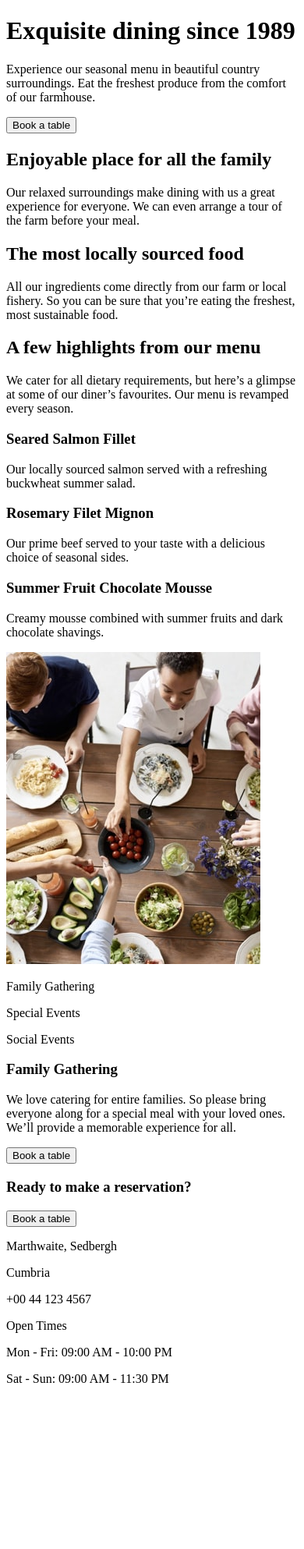
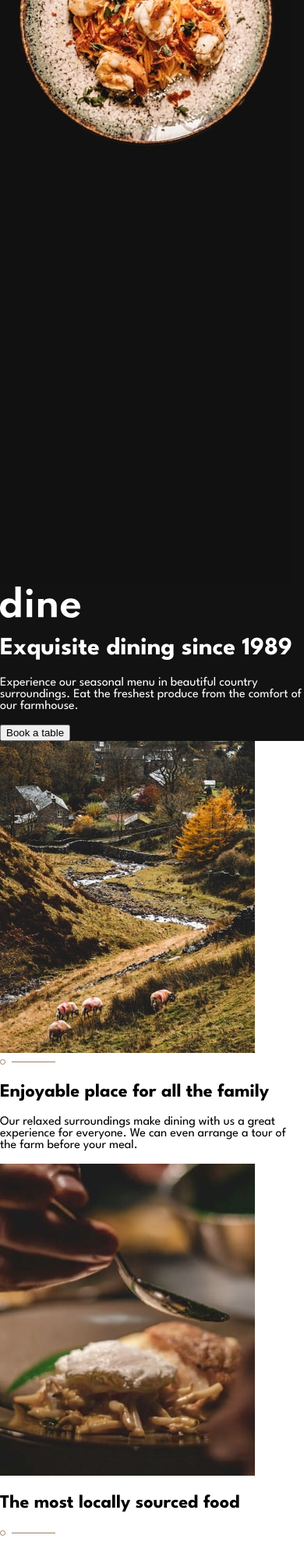
Before and after one commit to MauritzLM/dine-restaurant-website, a website built with webpack: page index.html in a window 390 px wide. Shown: the top 1986 px of the page at 78% size. Before the commit the page ends 1793 px from the top, so only its background shows below. Built offline with nearby package versions, Linux system fonts and the light colour scheme.

Commit message:
added images and fonts

```diff
--- a/index.html
+++ b/index.html
@@ -7,6 +7,10 @@
 
   <link rel="icon" type="image/png" sizes="32x32" href="./images/favicon-32x32.png">
   <link rel="stylesheet" href="src/style.css">
+  <link rel="preconnect" href="https://fonts.googleapis.com">
+  <link rel="preconnect" href="https://fonts.gstatic.com" crossorigin>
+  <link href="https://fonts.googleapis.com/css2?family=League+Spartan:wght@300;400;600;700&display=swap"
+    rel="stylesheet">
   <script defer src="dist/main.js"></script>
 
   <title>Frontend Mentor | Dine Website Challenge</title>
@@ -14,7 +18,13 @@
 
 <body>
   <header>
-    <picture></picture>
+    <picture>
+      <source media="(max-width: 700px)" srcset="./src/images/homepage/hero-bg-mobile.jpg">
+      <source media="(max-width: 1000px)" srcset="./src/images/homepage/hero-bg-tablet.jpg">
+      <img src="./src/images/homepage/hero-bg-desktop.jpg" alt="">
+    </picture>
+
+    <img src="./src/images/logo.svg" alt="">
     <h1>Exquisite dining since 1989</h1>
 
     <p>Experience our seasonal menu in beautiful country surroundings. Eat the freshest produce from
@@ -26,7 +36,16 @@
   <main>
     <div>
       <div>
-        <picture></picture>
+        <picture>
+          <source media="(max-width: 700px)" srcset="./src/images/homepage/enjoyable-place-mobile.jpg">
+          <source media="(max-width: 1000px)" srcset="./src/images/homepage/enjoyable-place-tablet.jpg">
+          <img src="./src/images/homepage/enjoyable-place-desktop.jpg" alt="">
+        </picture>
+
+        <div class="pattern-divide">
+          <img src="./src/images/patterns/pattern-divide.svg" alt="">
+        </div>
+
         <h2>Enjoyable place for all the family</h2>
 
         <p>Our relaxed surroundings make dining with us a great experience for everyone. We can even arrange
@@ -34,36 +53,64 @@
       </div>
 
       <div>
-        <picture></picture>
+        <picture>
+          <source media="(max-width: 700px)" srcset="./src/images/homepage/locally-sourced-mobile.jpg">
+          <source media="(max-width: 1000px)" srcset="./src/images/homepage/locally-sourced-tablet.jpg">
+          <img src="./src/images/homepage/locally-sourced-desktop.jpg" alt="">
+        </picture>
+
         <h2>The most locally sourced food</h2>
+
+        <div class="pattern-divide">
+          <img src="./src/images/patterns/pattern-divide.svg" alt="">
+        </div>
 
         <p>All our ingredients come directly from our farm or local fishery. So you can be sure that you’re
           eating the freshest, most sustainable food.</p>
       </div>
     </div>
 
+    <!-- Menu Highlights -->
     <section class="highlights">
+
+      <div class="pattern-divide">
+        <img src="./src/images/patterns/pattern-divide.svg" alt="">
+      </div>
+
       <h2>A few highlights from our menu</h2>
 
       <p>We cater for all dietary requirements, but here’s a glimpse at some of our diner’s favourites.
         Our menu is revamped every season.</p>
 
       <div>
+        <picture>
+          <source media="(max-width: 700px)" srcset="./src/images/homepage/salmon-mobile.jpg">
+          <img src="./src/images/homepage/salmon-desktop-tablet.jpg" alt="">
+        </picture>
         <h3>Seared Salmon Fillet</h3>
         <p>Our locally sourced salmon served with a refreshing buckwheat summer salad.</p>
       </div>
 
       <div>
+        <picture>
+          <source media="(max-width: 700px)" srcset="./src/images/homepage/beef-mobile.jpg">
+          <img src="./src/images/homepage/beef-desktop-tablet.jpg" alt="">
+        </picture>
         <h3>Rosemary Filet Mignon</h3>
         <p>Our prime beef served to your taste with a delicious choice of seasonal sides.</p>
       </div>
 
       <div>
+        <picture>
+          <source media="(max-width: 700px)" srcset="./src/images/homepage/chocolate-mobile.jpg">
+          <img src="./src/images/homepage/chocolate-desktop-tablet.jpg" alt="">
+        </picture>
         <h3>Summer Fruit Chocolate Mousse</h3>
         <p>Creamy mousse combined with summer fruits and dark chocolate shavings.</p>
       </div>
     </section>
 
+    <!-- Events select -->
     <div class="events">
       <picture class="family-images">
         <source media="(max-width: 700px)" srcset="./src/images/homepage/family-gathering-mobile.jpg">
@@ -112,14 +159,16 @@
     </div>
 
 
-    <div>
+    <div class="make-reservation">
       <h3>Ready to make a reservation?</h3>
 
       <button>Book a table</button>
     </div>
   </main>
 
+  <!-- footer -->
   <footer>
+    <img src="./src/images/logo.svg" alt="">
     <p>Marthwaite, Sedbergh</p>
     <p>Cumbria</p>
     <p>+00 44 123 4567</p>
--- a/src/style.css
+++ b/src/style.css
@@ -4,12 +4,34 @@
 
 html {
     font-size: 10px;
+    font-family: 'League Spartan', sans-serif;
 }
 
 body {
     font-size: 1.6rem;
+    margin: 0;
+}
+
+header,
+footer,
+.highlights {
+    background-color: hsl(0, 0%, 7%);
+    color: hsl(0, 0%, 100%);
+}
+
+.make-reservation {
+    background-image: url(./images/homepage/ready-bg-mobile.jpg);
+    background-repeat: no-repeat;
+    color: hsl(0, 0%, 100%);
 }
 
 .hidden {
     display: none;
 }
+
+/* Booking page */
+.reservations {
+    background-image: url(./images/booking/hero-bg-mobile.jpg);
+    background-repeat: no-repeat;
+    /* background-size: ; */
+}
```
Also changed, not shown: booking.html (+7 -1 lines).
